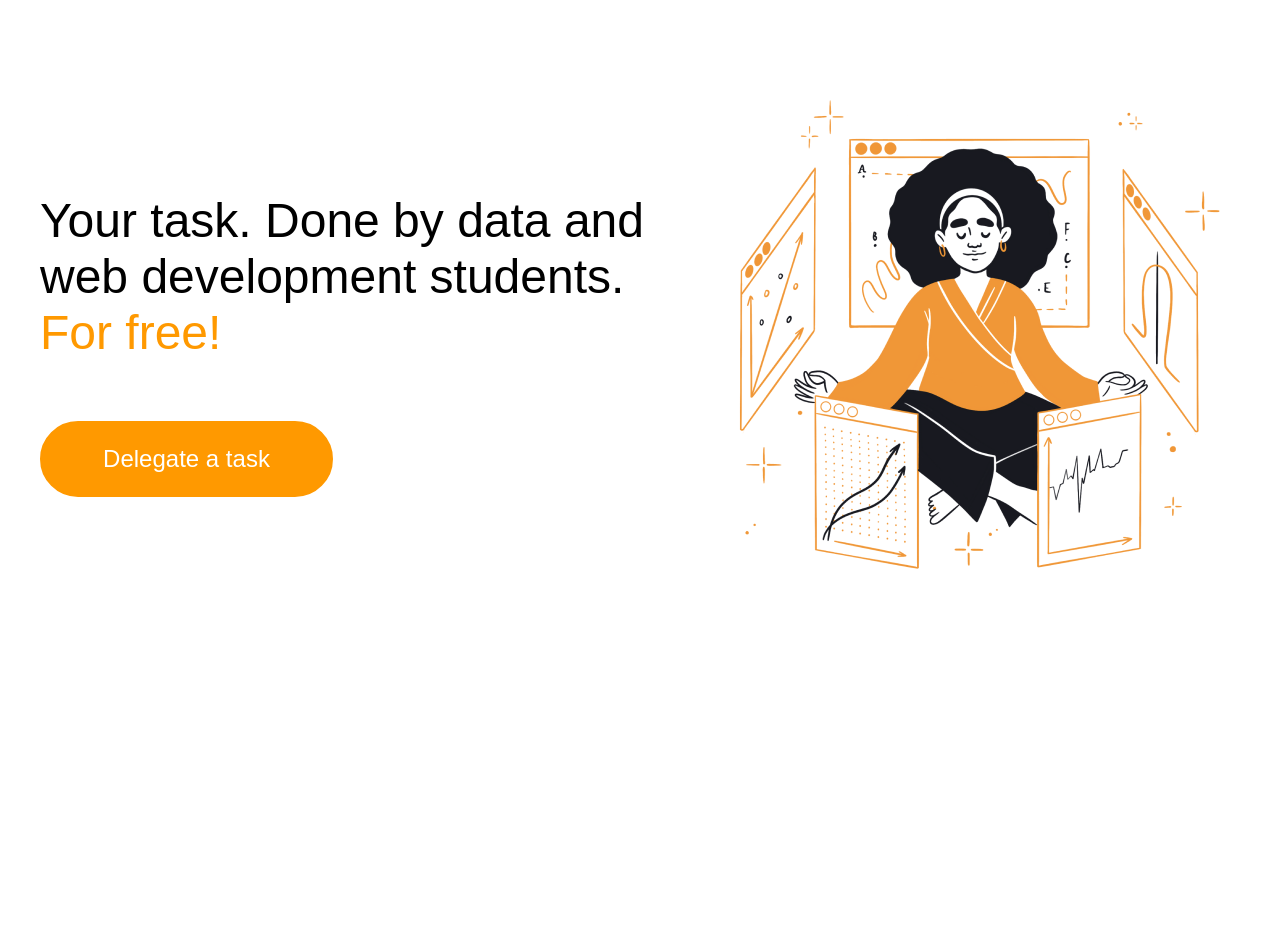
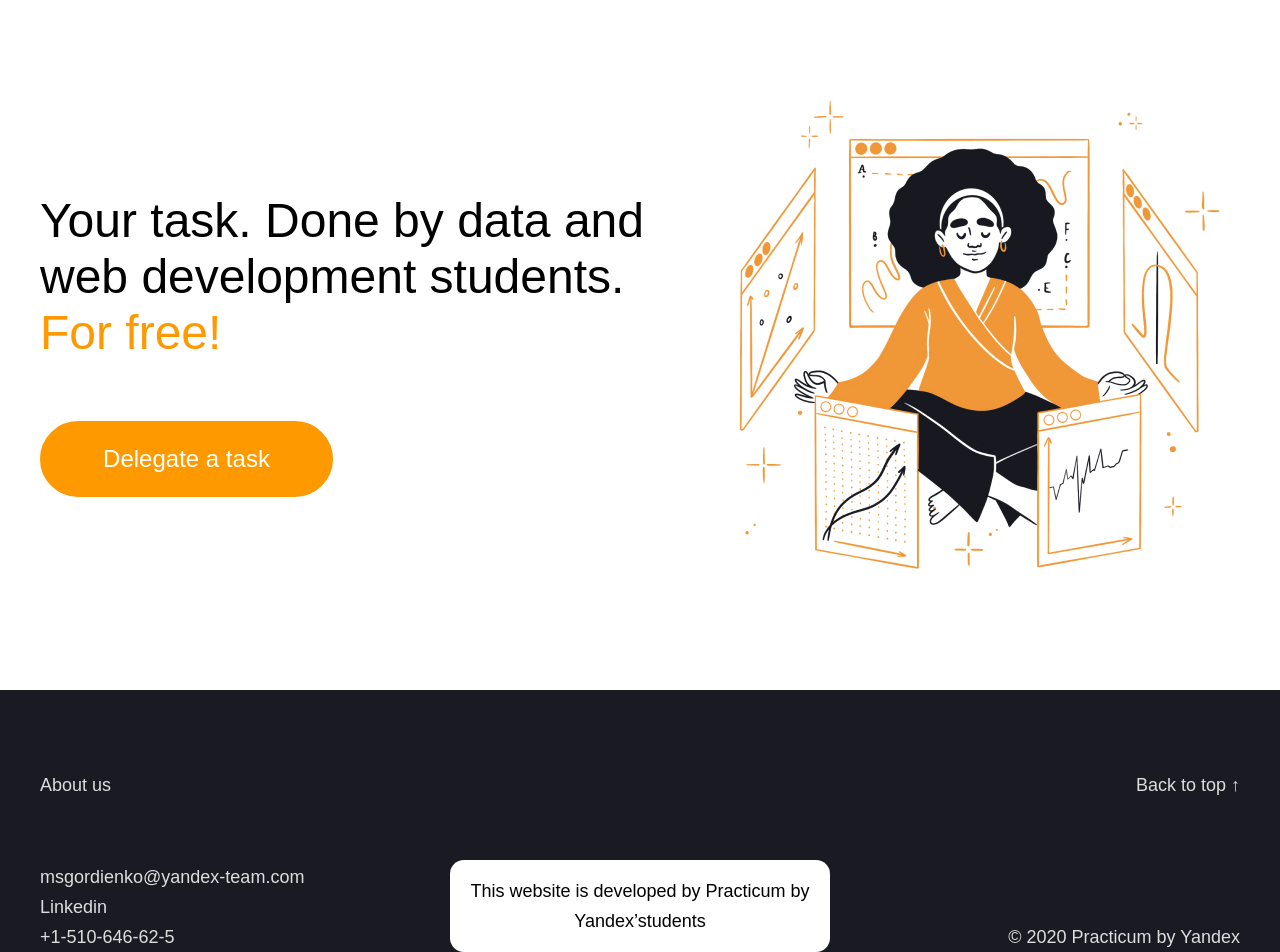
Before and after one commit to darkarnold/apiary-landing-page, a React (Create React App) app: page / in a window 1280 px wide. Shown: the top 952 px of the page. Before the commit the page ends 800 px from the top, so only its background shows below. Built offline with nearby package versions, Linux system fonts and the light colour scheme.

Commit message:
Feat: Add footer component

```diff
--- /dev/null
+++ b/src/blocks/footer/__link/footer__link.css
@@ -0,0 +1,19 @@
+.footer__link {
+    text-decoration: none;
+    color: #dddddd;
+    font-style: normal;
+    font-weight: normal;
+    font-size: 18px;
+    line-height: 30px;
+}
+
+.footer__link:hover {
+    opacity: 0.9;
+}
+
+@media only screen and (min-width: 1440px) {
+    .footer__link {
+        font-size: 20px;
+        line-height: 30px;
+    }
+}
--- /dev/null
+++ b/src/blocks/footer/__links-grid/footer__links-grid.css
@@ -0,0 +1,23 @@
+.footer__links-grid {
+    padding: 0;
+    display: grid;
+    justify-items: center;
+    grid-template-columns: 1fr;
+    grid-gap: 60px;
+    margin: 90px 0 0;
+    text-align: center;
+    font-weight: normal;
+    font-size: 18px;
+    line-height: 30px;
+    color: #dddddd;
+}
+
+@media only screen and (min-width: 768px) {
+    .footer__links-grid {
+        justify-items: start;
+        grid-template-columns: repeat(3, 1fr);
+        text-align: start;
+        align-items: end;
+        grid-gap: 24px;
+    }
+}
--- /dev/null
+++ b/src/blocks/footer/__links/footer__links.css
@@ -0,0 +1,6 @@
+.footer__links {
+    position: relative;
+    list-style: none;
+    margin: 0;
+    padding: 0;
+}
--- /dev/null
+++ b/src/blocks/footer/__text-aboutus/footer__text-aboutus.css
@@ -0,0 +1,4 @@
+.footer__text-aboutus {
+    position: absolute;
+    left: 0;
+}
--- /dev/null
+++ b/src/blocks/footer/__text-copyright/footer__text-copyright.css
@@ -0,0 +1,5 @@
+@media only screen and (min-width: 768px) {
+    .footer__text-copyright {
+        justify-self: end;
+    }
+}
--- /dev/null
+++ b/src/blocks/footer/__text-creator/footer__text-creator.css
@@ -0,0 +1,14 @@
+.footer__text-creator {
+    background: #ffffff;
+    border-radius: 14px;
+    color: #000000;
+    padding: 16px;
+    text-align: center;
+    max-width: 348px;
+}
+
+@media only screen and (min-width: 768px) {
+    .footer__text-creator {
+        justify-self: center;
+    }
+}
--- /dev/null
+++ b/src/blocks/footer/__text-totop/footer__text-totop.css
@@ -0,0 +1,4 @@
+.footer__text-totop {
+    position: absolute;
+    right: 0;
+}
--- /dev/null
+++ b/src/blocks/footer/__text/footer__text.css
@@ -0,0 +1,10 @@
+.footer__text {
+    margin: 0;
+}
+
+@media only screen and (min-width: 1440px) {
+    .footer__text {
+        font-size: 20px;
+        line-height: 30px;
+    }
+}
--- /dev/null
+++ b/src/blocks/footer/footer.css
@@ -0,0 +1,28 @@
+@import url("./__links/footer__links.css");
+@import url("./__links-grid/footer__links-grid.css");
+@import url("./__link/footer__link.css");
+@import url("./__text/footer__text.css");
+@import url("./__text-aboutus/footer__text-aboutus.css");
+@import url("./__text-totop/footer__text-totop.css");
+@import url("./__text-creator/footer__text-creator.css");
+@import url("./__text-copyright/footer__text-copyright.css");
+
+.footer {
+    width: 100%;
+    background: #1a1b22;
+    color: #dddddd;
+    box-sizing: border-box;
+    padding: 40px 16px;
+}
+
+@media only screen and (min-width: 768px) {
+    .footer {
+        padding: 80px 40px 60px;
+    }
+}
+
+@media only screen and (min-width: 1440px) {
+    .footer {
+        padding: 80px 80px 60px;
+    }
+}
--- a/src/components/App.js
+++ b/src/components/App.js
@@ -1,11 +1,13 @@
 import React from 'react';
 import Main from "./Main";
+import Footer from "./Footer";
 
 function App() {
   return (
     <div className="root">
       <div className="root__container">
         <Main />
+        <Footer />
       </div>
     </div>
   );
--- /dev/null
+++ b/src/components/Footer.js
@@ -0,0 +1,34 @@
+import React from 'react';
+
+function Footer() {
+    return (
+        <footer className="footer">
+            <ul className="footer__links">
+                <li>
+                    <a href="/" className="footer__link footer__text-aboutus">About us</a>
+                </li>
+                <li>
+                    <a href="#main" className="footer__link footer__text-totop">Back to top &#8593;</a>
+                </li>
+            </ul>
+            <div className="footer__links-grid">
+                <ul className="footer__links">
+                    <li>
+                        <a href="/" className="footer__link">
+                            msgordienko@yandex-team.com</a>
+                    </li>
+                    <li>
+                        <a href="/" className="footer__link">Linkedin</a>
+                    </li>
+                    <li className="footer__text">+1-510-646-62-5</li>
+                </ul>
+                <p className="footer__text footer__text-creator">This website is developed by Practicum by
+                    Yandex’students
+                </p>
+                <p className="footer__text footer__text-copyright">&#169; 2020 Practicum by Yandex</p>
+            </div>
+        </footer>
+    )
+}
+
+export default Footer;
--- a/src/index.css
+++ b/src/index.css
@@ -11,3 +11,5 @@
 @import url(./blocks/landing/__button/landing__button.css);
 @import url(./blocks/heading-span/heading-span.css);
 @import url(./blocks/show__device-mobile/show__device-mobile.css);
+
+@import url(./blocks/footer/footer.css);
```
